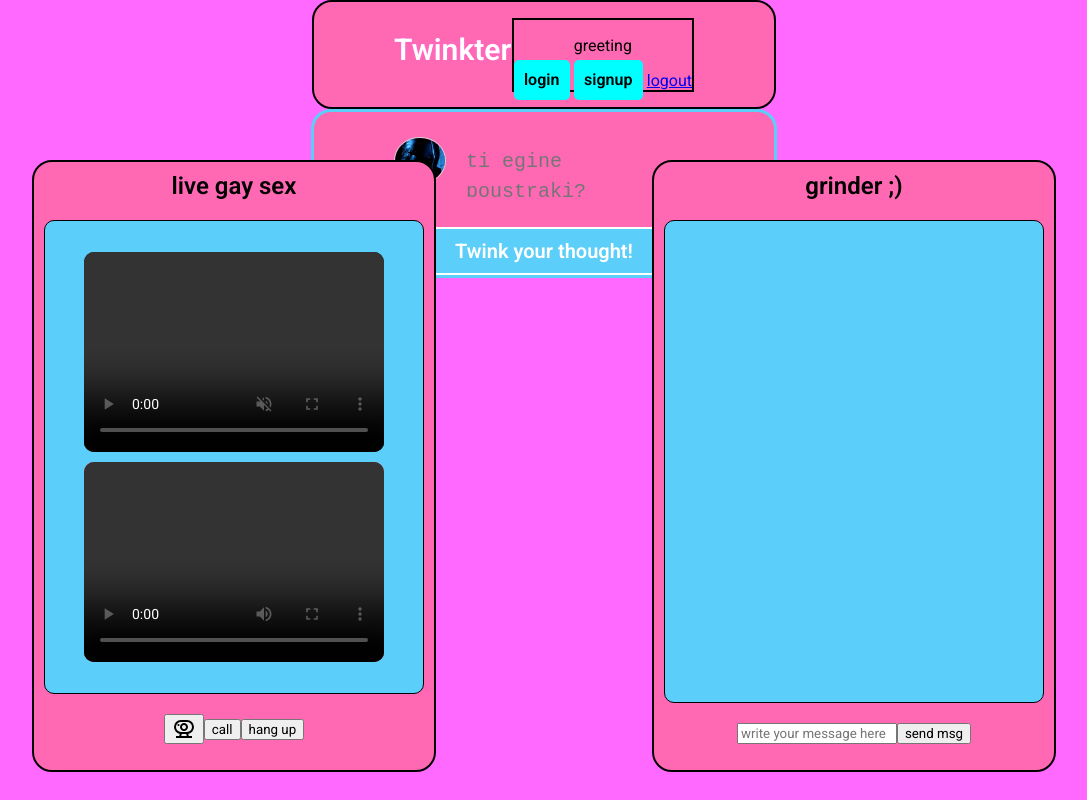
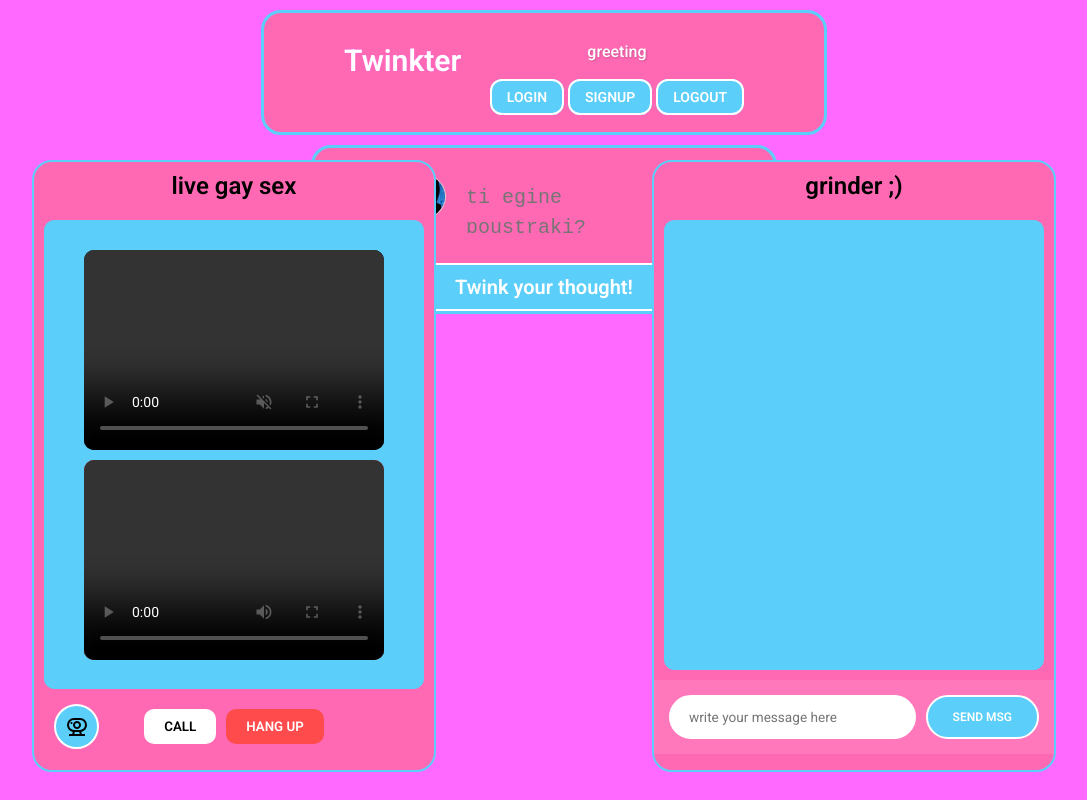
Before and after one commit to Nerevakiin/xClone, a website with bundled scripts: page public/index.html in a window 1280 px wide. Shown: the whole page, without its empty margins (96-1183 px from the left). Built offline with nearby package versions, Linux system fonts and the light colour scheme.

Commit message:
ui fixes and enable camera functionality

```diff
--- a/public/index.css
+++ b/public/index.css
@@ -37,6 +37,7 @@ i{
 
 /* layout */
 
+
 main, header{
     width: 300px;
     margin: 0 auto;
@@ -50,12 +51,14 @@ main, header{
 }
 
 header{
-    border: solid black 2px;
-    padding-bottom: 10px;
+    padding-bottom: 1.5em;
     display: flex;
     flex-direction: row;
     align-items: center;
     justify-content: space-between;
+    width: 90%;
+    max-width: 400px;
+    margin: 10px auto;
 
 }
 
@@ -63,19 +66,33 @@ header{
     display: flex;
     align-items: center;
     flex-direction: column;
-    border: solid black 2px;
+    gap: 10px;
 }
 
 
-.auth-btns .goto-login-btn,
-.auth-btns .goto-signup-btn {
 
-    background-color: aqua;
-    border-radius: 5px;
-    color: black;
+.auth-btns a, .goto-homescreen-btn {
+    background-color: #5BCEFA;
+    border: 2px solid white;
+    border-radius: 12px;
+    color: white ;
+    font-size: 14px;
+    padding: 8px 15px;
+    text-transform: uppercase;
+    text-decoration: none;
     font-weight: 900;
-    padding: 0.65em;
-    text-decoration: none;
+}
+
+.auth-btns a:hover {
+    background-color: white;
+    color: #5BCEFA ;
+}
+
+#greeting {
+
+    font-weight: 500;
+    color: white;
+    text-shadow: 1px 1px 2px rgba(0,0,0,0.2);
 }
 
 
@@ -296,7 +313,7 @@ textarea{
 /* CHATROOM */
 
 .chatroom {
-    border: solid black 2px;
+    border: solid #5BCEFA 2px;
     border-radius: 20px;
     position: fixed;
     height: 38rem;
@@ -316,7 +333,7 @@ textarea{
 }
 
 .chatroom-inner {
-    border: solid black 1px;
+    border: solid #5BCEFA 1px;
     border-radius: 10px;
     margin: 10px;
     background-color: #5BCEFA;
@@ -327,16 +344,59 @@ textarea{
 
 }
 
-.text-messages {
+/* .text-messages {
     align-items: center;
     justify-content: center;
     display: flex;
     padding: 10px;
     margin-top: auto;
+} */
+
+.text-messages {
+    display: flex;
+    gap: 10px;
+    padding: 15px;
+    background-color: rgba(255, 255, 255, 0.1);
+    margin-top: auto;
 }
 
-.text-messages#text {
-    width: 50px;
+#chat-input {
+    font-family: inherit;
+    flex: 1;
+    padding: 12px 18px;
+    border: 2px solid white;
+    border-radius: 25px;
+    font-size: 0.85rem;
+    outline: none;
+
+}
+
+#chat-input:focus {
+    border-color: #5BCEFA;
+    box-shadow: 0 0 8px rgba(91, 206, 250, 0.5);
+}
+
+#msg-btn {
+    background-color: #5BCEFA;
+    color: white;
+    border: 2px solid white;
+    border-radius: 25px;
+    padding: 0 25px;
+    font-weight: 700;
+    text-transform: uppercase;
+    font-size: 0.75rem;
+    cursor: pointer;
+    transition: transform 0.1s, background-color 0.2s;
+    white-space: nowrap;
+}
+
+#msg-btn:hover {
+    background-color: #3eb0d6;
+    transform: scale(1.05);
+}
+
+#msg-btn:active {
+    transform: scale(0.95);
 }
 
 .hidden {
@@ -347,7 +407,7 @@ textarea{
 /* VIDEOCALL */
 
 .videocall {
-    border: solid black 2px;
+    border: solid #5BCEFA 2px;
     border-radius: 20px;
     position: fixed;
     height: 38rem;
@@ -368,7 +428,7 @@ textarea{
 }
 
 .videocall-inner {
-    border: solid black 1px;
+    border: solid #5BCEFA 1px;
     border-radius: 10px;
     margin: 10px;
     background-color: #5BCEFA;
@@ -387,7 +447,44 @@ textarea{
     display: flex;
     padding: 10px;
     margin-top: auto;
+    position: relative;
 }
+
+.videocall-btns .camera-btn {
+    position: absolute;
+    left: 20px;
+
+    background: #5BCEFA;
+    border: 2px solid white;
+    border-radius: 50%; /* Makes it a circle */
+    width: 45px;
+    height: 45px;
+    display: flex;
+    align-items: center;
+    justify-content: center;
+    cursor: pointer;
+}
+
+#call-btn, #hang-btn {
+    background-color: white;
+    border: none;
+    padding: 10px 20px;
+    margin: 0 5px;
+    border-radius: 10px;
+    font-weight: bold;
+    cursor: pointer;
+    text-transform: uppercase;
+}
+
+#call-btn:hover {
+    background-color: green;;
+}
+
+#hang-btn {
+    background-color: #ff4b4b; /* Red for hang up */
+    color: white;
+}
+
 
 
 #localVideo {
--- a/public/index.js
+++ b/public/index.js
@@ -53,7 +53,7 @@ document.addEventListener('DOMContentLoaded', initializeTweetsData);
 // =========== WEBSOCKET & WebRTC Logic =======
 
 initializeSocket() // starting the socket here
-startCamera()
+
 
 
 // sends the message to the server when the btn is clicked
@@ -62,8 +62,17 @@ const chatInput = document.getElementById('chat-input')
 const sendMsgBtn = document.getElementById('msg-btn')
 const messagesDiv = document.getElementById('chatroom-inner')
 
+const openCameraBtn = document.getElementById('camera-btn')
 const clickBtn = document.getElementById('call-btn')
 const hangUpBtn = document.getElementById('hang-btn')
+
+
+// button that opens the camera
+
+openCameraBtn.addEventListener('click', (e) => {
+    e.preventDefault()
+    startCamera()
+})
 
 // CHAT LOGIC FRONT END
 
```
Also changed, not shown: public/frontPage.html (+4 -2 lines).
